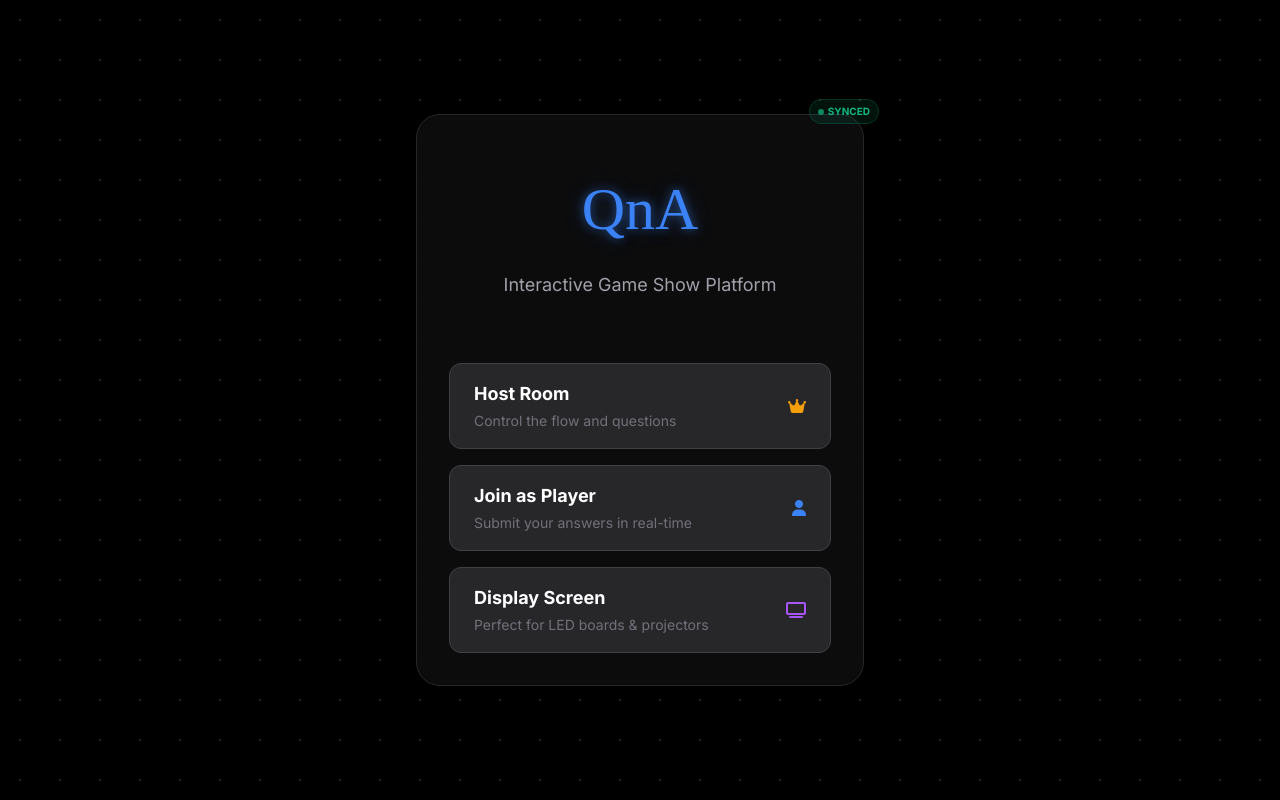
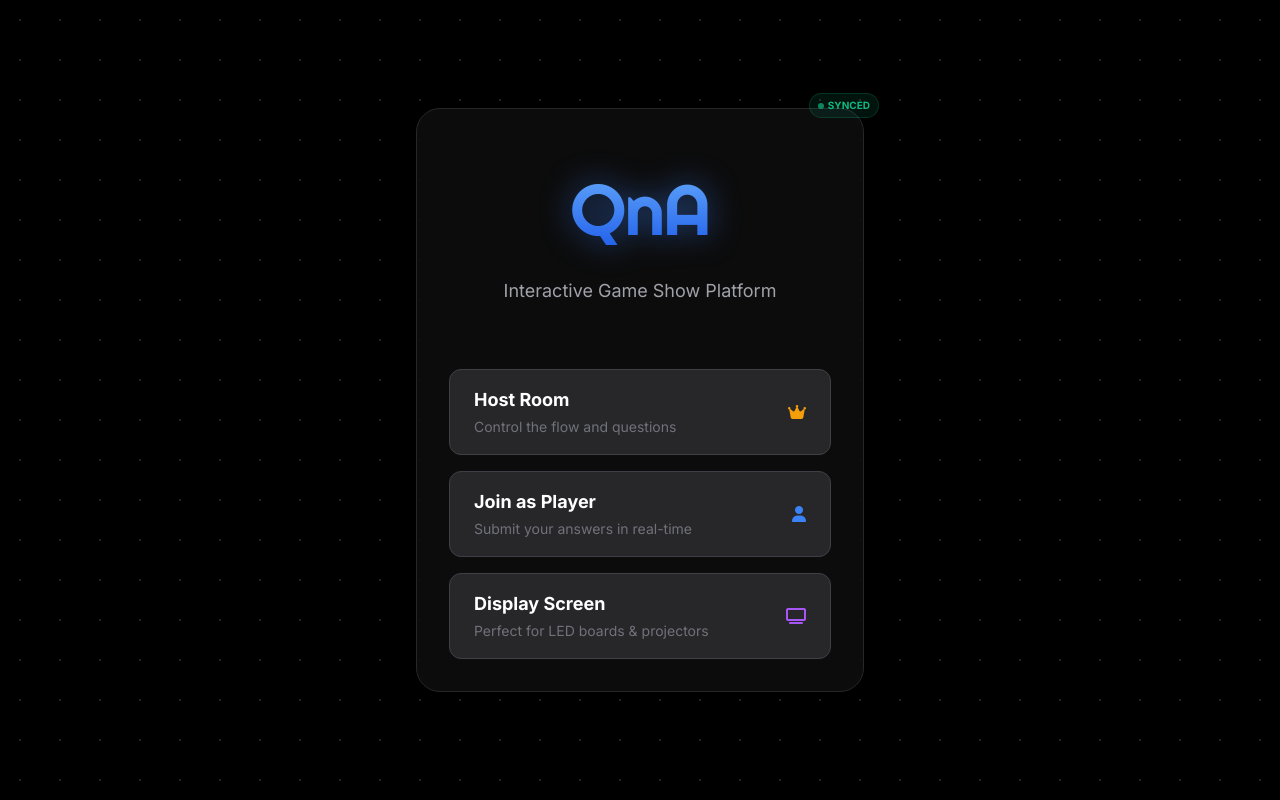
Before and after one commit to vinitpatel36/avdqna, a React (Vite) app: page / in a window 1280 px wide. Built offline with nearby package versions, Linux system fonts and the light colour scheme; no server answers; the database is empty.

Commit message:
UI: Update QnA logo font to Righteous and add gradient effects

```diff
--- a/App.tsx
+++ b/App.tsx
@@ -178,7 +178,7 @@ const App: React.FC = () => {
             )}
           </div>
 
-          <h1 className="text-6xl font-display text-blue-500 led-glow">QnA</h1>
+          <h1 className="text-7xl font-display bg-gradient-to-b from-blue-400 to-blue-600 bg-clip-text text-transparent drop-shadow-[0_0_15px_rgba(59,130,246,0.5)] tracking-tight">QnA</h1>
           <p className="text-zinc-400 text-lg">Interactive Game Show Platform</p>
 
           <div className="grid grid-cols-1 gap-4 pt-8">
--- a/index.html
+++ b/index.html
@@ -8,7 +8,7 @@
   <script src="https://cdn.tailwindcss.com"></script>
   <link rel="stylesheet" href="https://cdnjs.cloudflare.com/ajax/libs/font-awesome/6.4.0/css/all.min.css" />
   <style>
-    @import url('https://fonts.googleapis.com/css2?family=Inter:wght@400;600;700;800&family=Bebas+Neue&display=swap');
+    @import url('https://fonts.googleapis.com/css2?family=Inter:wght@400;600;700;800&family=Righteous&display=swap');
 
     body {
       font-family: 'Inter', sans-serif;
@@ -19,7 +19,7 @@
     }
 
     .font-display {
-      font-family: 'Bebas+Neue', cursive;
+      font-family: 'Righteous', cursive;
     }
 
     .led-glow {
--- a/views/DisplayView.tsx
+++ b/views/DisplayView.tsx
@@ -16,7 +16,7 @@ const DisplayView: React.FC<DisplayViewProps> = ({ gameState }) => {
 
       {/* Header */}
       <header className="relative z-10 pt-12 pb-8 px-12 text-center">
-        <h1 className="text-8xl font-display text-blue-500 led-glow tracking-widest leading-none">QnA</h1>
+        <h1 className="text-9xl font-display bg-gradient-to-b from-blue-400 to-blue-600 bg-clip-text text-transparent drop-shadow-[0_0_25px_rgba(59,130,246,0.6)] tracking-tighter leading-none">QnA</h1>
         <div className="h-1 w-24 bg-blue-500 mx-auto mt-4 rounded-full"></div>
       </header>
 
```
